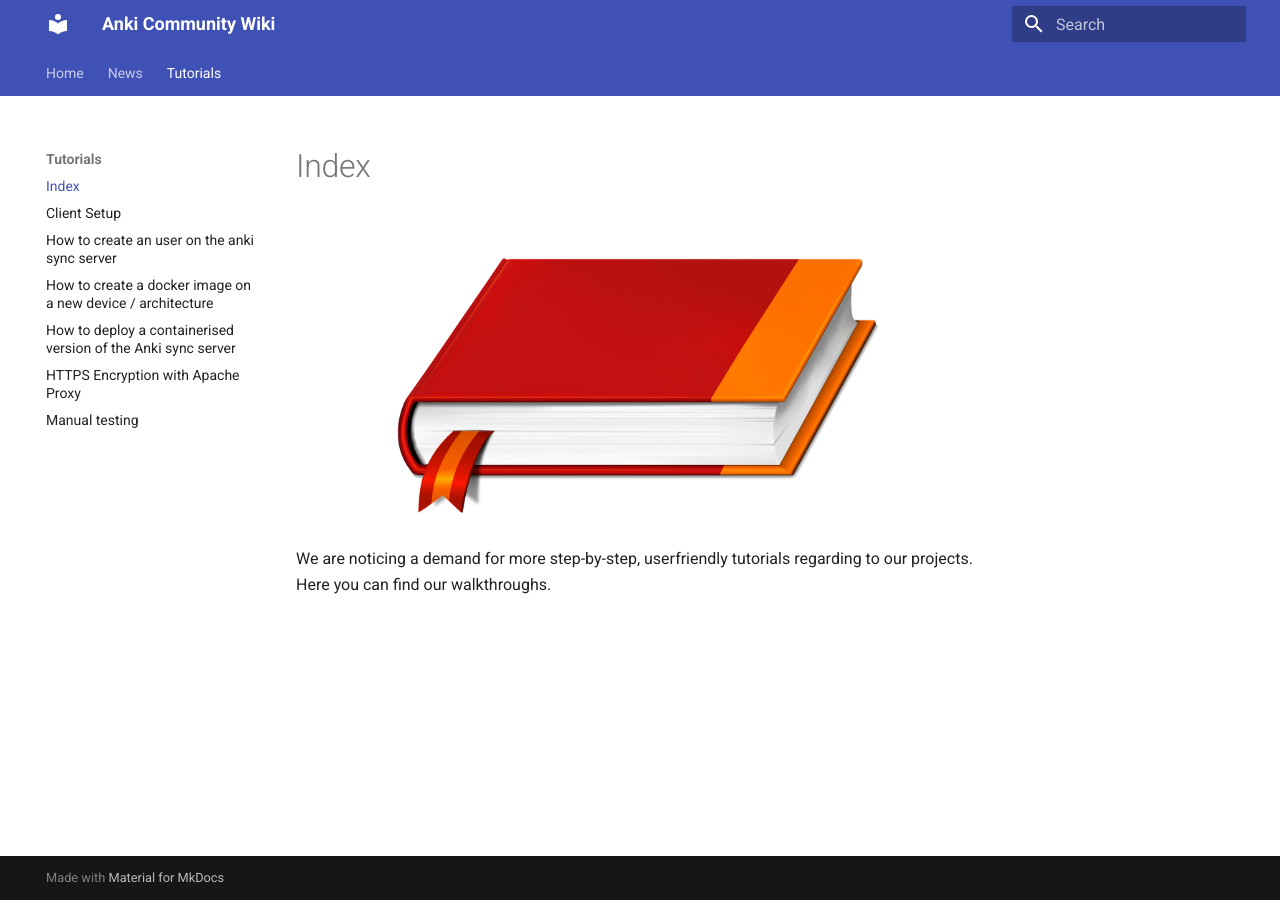
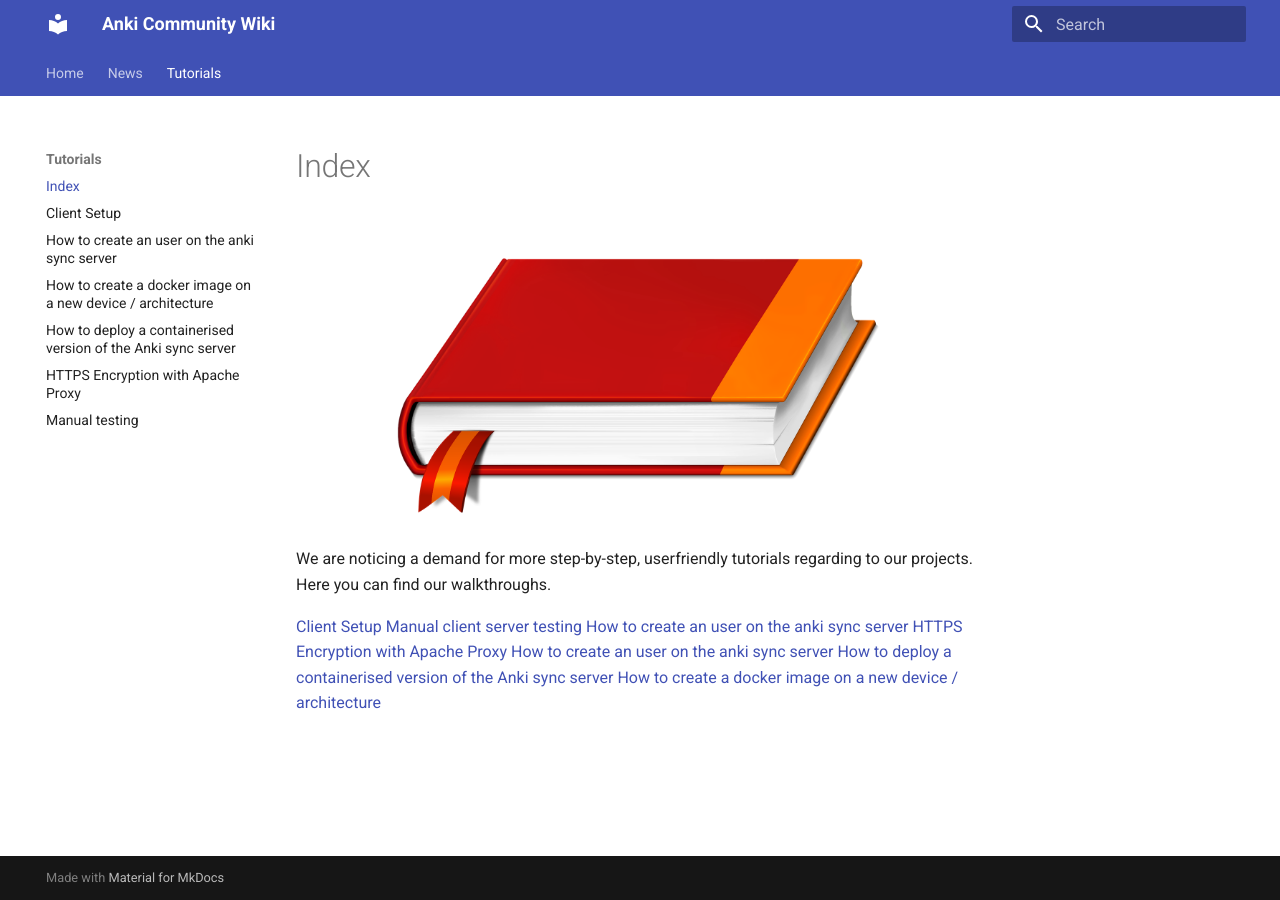
Before and after one commit to ankicommunity/ankicommunity.github.io, an MkDocs documentation site: the page built from docs/Tutorials/Index.md, in a window 1280 px wide. Built offline with MkDocs 1.6.1 and Material for MkDocs 9.7.7, drawn with Linux system fonts in a browser that asks for light colours.

Commit message:
Update Index.md
added tutorials entrys

```diff
--- a/docs/Tutorials/Index.md
+++ b/docs/Tutorials/Index.md
@@ -1,3 +1,12 @@
 ![](book_pixabay.png)
 
 We are noticing a demand for more step-by-step, userfriendly tutorials regarding to our projects. Here you can find our walkthroughs.
+
+
+[Client Setup](https://ankicommunity.github.io/Tutorials/Index/DockerDeploy/tutoClientSetup/)
+[Manual client server testing](https://ankicommunity.github.io/Tutorials/Index/DockerDeploy/tutoTesting/)
+[How to create an user on the anki sync server](https://ankicommunity.github.io/Tutorials/Index/DockerDeploy/tutoCreateUser/)
+[HTTPS Encryption with Apache Proxy](https://ankicommunity.github.io/Tutorials/Index/DockerDeploy/tutoCreateUser/)
+[How to create an user on the anki sync server](https://ankicommunity.github.io/Tutorials/Index/DockerDeploy/tutoHTTPSProxy/)
+[How to deploy a containerised version of the Anki sync server](https://ankicommunity.github.io/Tutorials/Index/DockerDeploy/tutoDockerDeploy/)
+[How to create a docker image on a new device / architecture](https://ankicommunity.github.io/Tutorials/Index/DockerDeploy/tutoCreatingDockerImage/)
```
